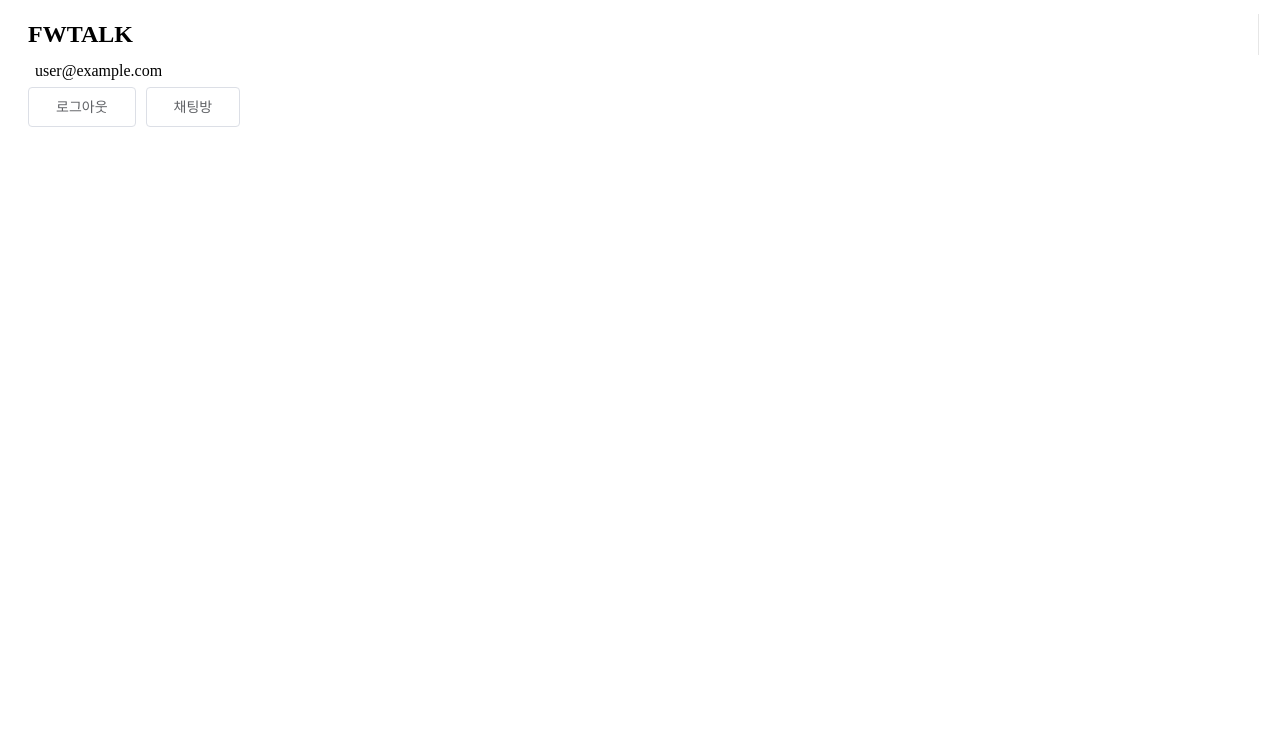
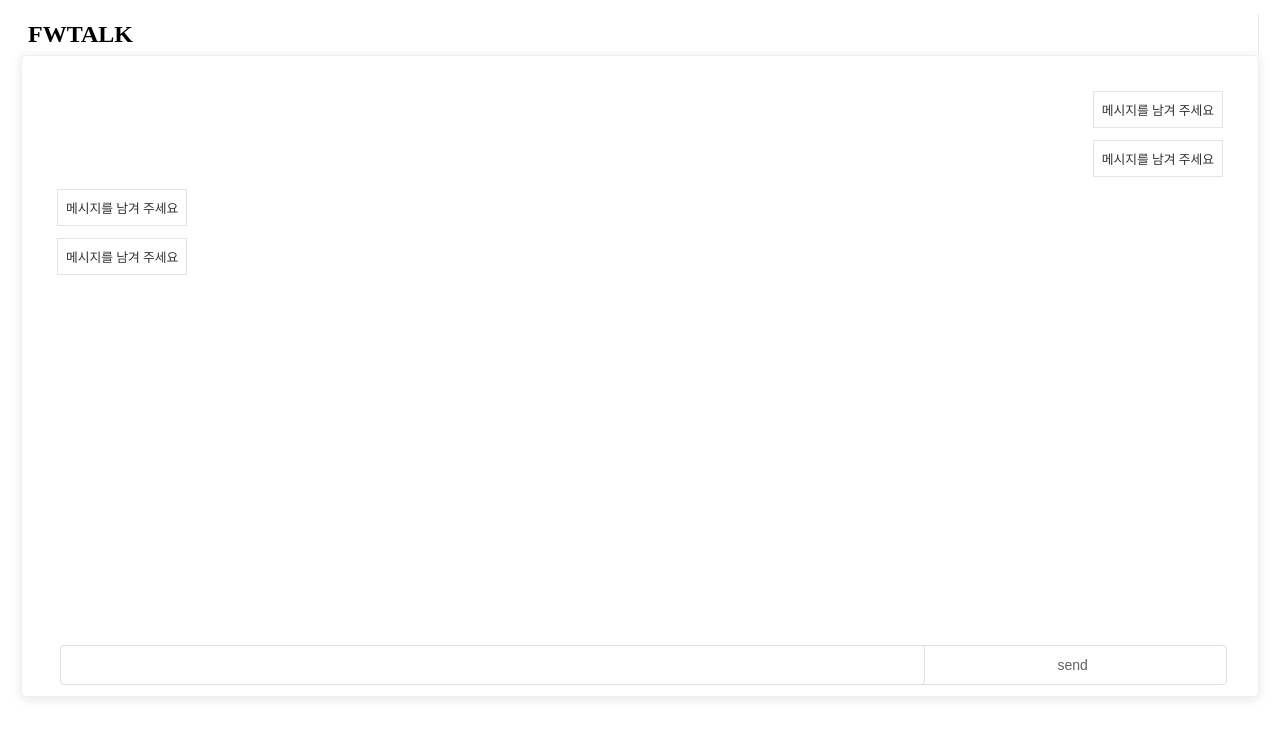
Before and after one commit to c10q/vue_cli, a Vue app: page /chat in a window 1280 px wide. Before the commit this address led to /. Shown: the top 738 px of the page. Built offline with nearby package versions, Linux system fonts and the light colour scheme; no server answers; sample sign-in values are in the browser's storage.

Commit message:
채팅방 뷰 추가

```diff
--- a/src/router/index.js
+++ b/src/router/index.js
@@ -5,6 +5,7 @@ import SignUp from "../views/SignUp"
 import SignIn from "../views/SignIn"
 import Match from "../views/Match"
 import About from "../views/About"
+import Chat from "../views/Chat"
 import firebase from "firebase"
 import Settings from "../views/Settings";
 
@@ -44,6 +45,12 @@ const routes = [
     name: 'Settings',
     component: Settings,
     meta: {requireAuth: true}
+  },
+  {
+    path: '/chat',
+    name: 'Chat',
+    component: Chat,
+    meta: {requireAuth: true}
   }
 ]
 
--- /dev/null
+++ b/src/views/Chat.vue
@@ -0,0 +1,59 @@
+<template>
+    <el-card>
+        <div style="text-align:right"><p>메시지를 남겨 주세요</p></div>
+        <div style="text-align:right"><p>메시지를 남겨 주세요</p></div>
+        <div><p>메시지를 남겨 주세요</p></div>
+        <div><p>메시지를 남겨 주세요</p></div>
+        <div id="input-bar">
+            <el-input type="text" v-model="msg" class="chat-input"/>
+            <el-button>send</el-button>
+        </div>
+    </el-card>
+</template>
+
+<script>
+export default {
+  name: "Chat",
+  data() {
+      return{
+        msg: ""
+      }
+  }
+}
+</script>
+
+<style scoped>
+div{
+    margin: 4px;
+}
+p{
+    margin: 4px;
+    padding: 8px;
+    border: 1px solid #e5e5e5;
+    font-size: 0.8em;
+    display: inline-block;
+}
+#input-bar{
+  position: absolute;
+  bottom: 0;
+  width: 100%;
+}
+.el-input{
+    margin: 0;
+    width: 70%;
+    display: inline-block;
+}
+.el-button{
+    margin: 0;
+    width: 25%;
+    padding: 12px;
+    display: inline-block;
+}
+.el-card{
+    position: relative;
+    vertical-align: bottom;
+    height: 80vh;
+    margin: 0;
+    padding: 0;
+}
+</style>
```
